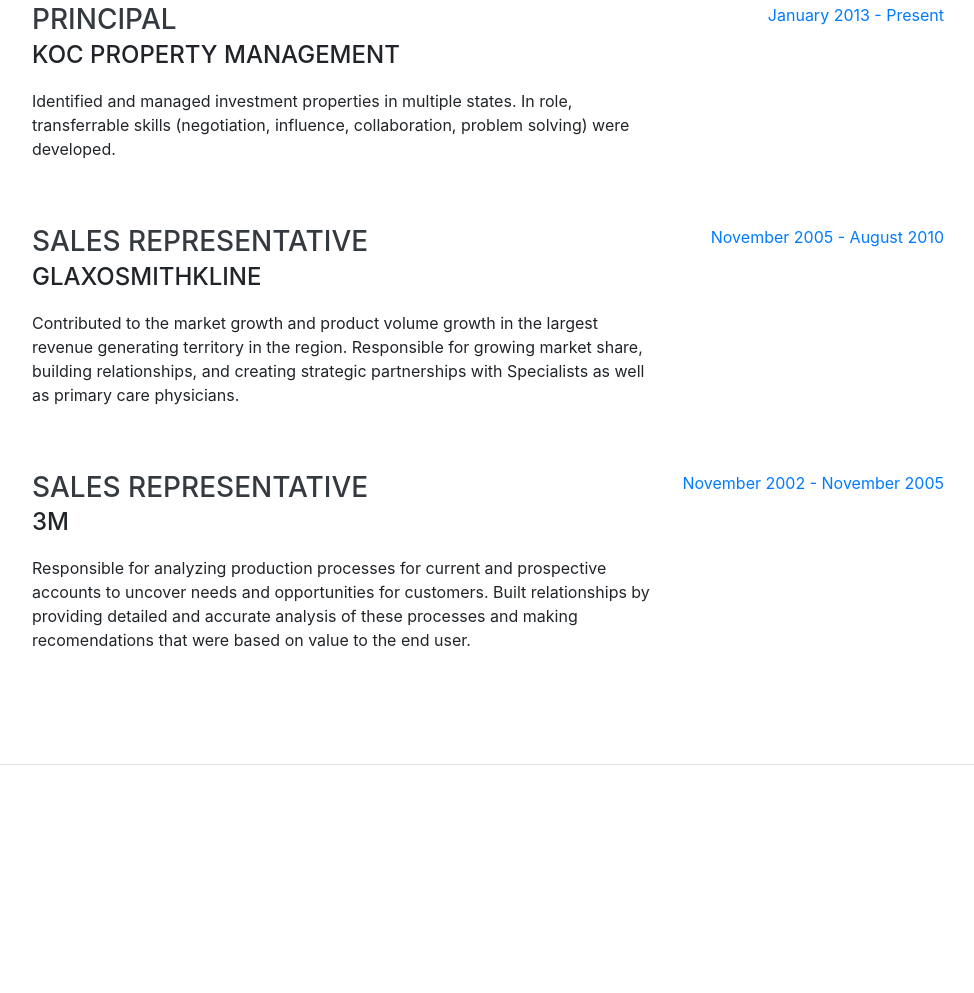
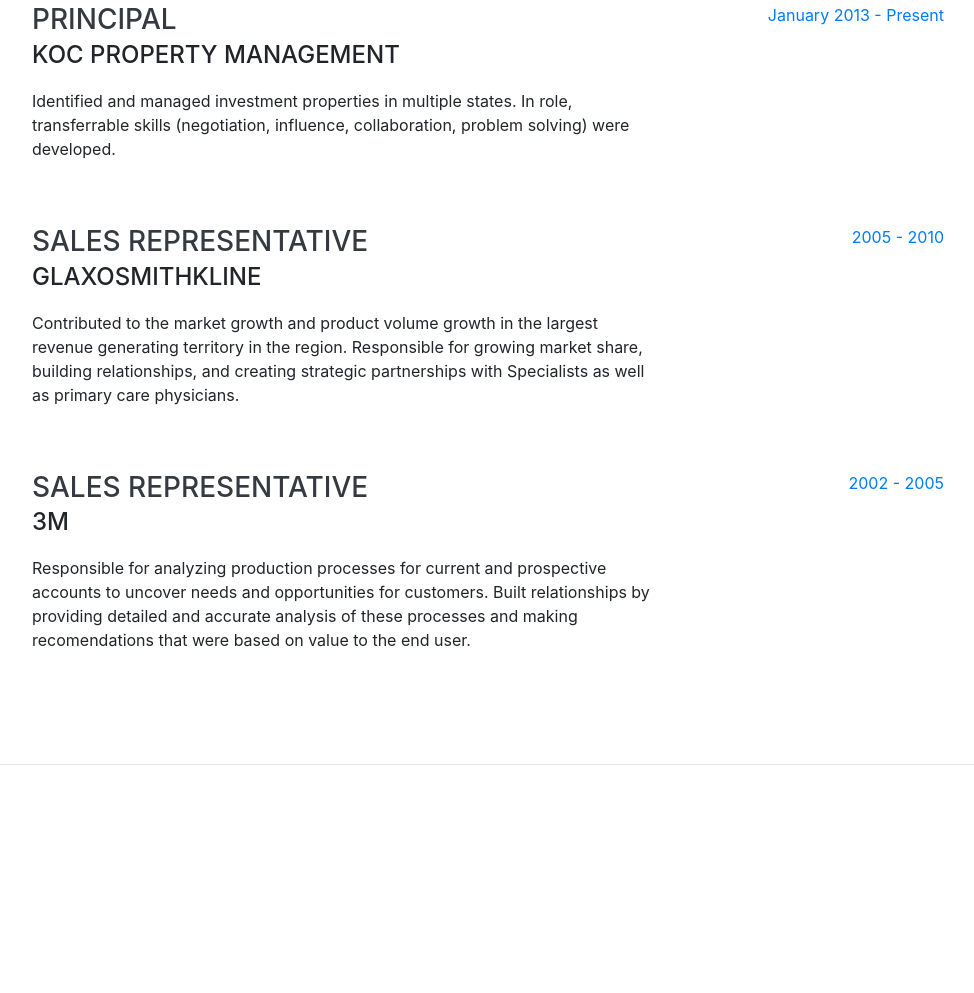
Before and after one commit to kimocreary/ThemedPortfolio, a website with bundled scripts: page index.html in a window 1280 px wide. Shown: the part 932-1925 px from the top of the page, without its empty margins (288-1262 px from the left). Built offline with nearby package versions, Linux system fonts and the light colour scheme; a web font is replaced by a local one.

Commit message:
we dates updated

```diff
--- a/index.html
+++ b/index.html
@@ -111,7 +111,7 @@
             <p>Contributed to the market growth and product volume growth in the largest revenue generating territory in the region.  Responsible for growing market share, building relationships, and creating strategic partnerships with Specialists as well as primary care physicians.</p>
           </div>
           <div class="resume-date text-md-right">
-            <span class="text-primary">November 2005 - August 2010</span>
+            <span class="text-primary"> 2005 - 2010</span>
           </div>
         </div>
 
@@ -122,7 +122,7 @@
             <p>Responsible for analyzing production processes for current and prospective accounts to uncover needs and opportunities for customers.  Built relationships by providing detailed and accurate analysis of these processes and making recomendations that were based on value to the end user.</p>
           </div>
           <div class="resume-date text-md-right">
-            <span class="text-primary">November 2002 - November 2005</span>
+            <span class="text-primary">2002 - 2005</span>
           </div>
         </div>
 
```
